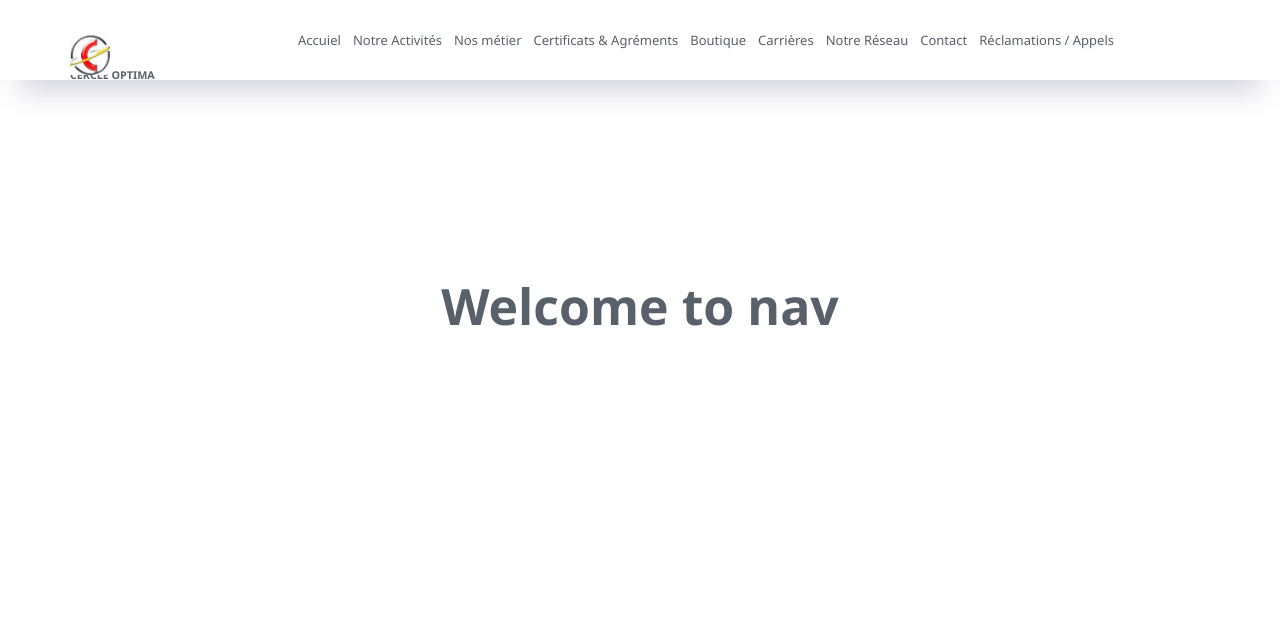
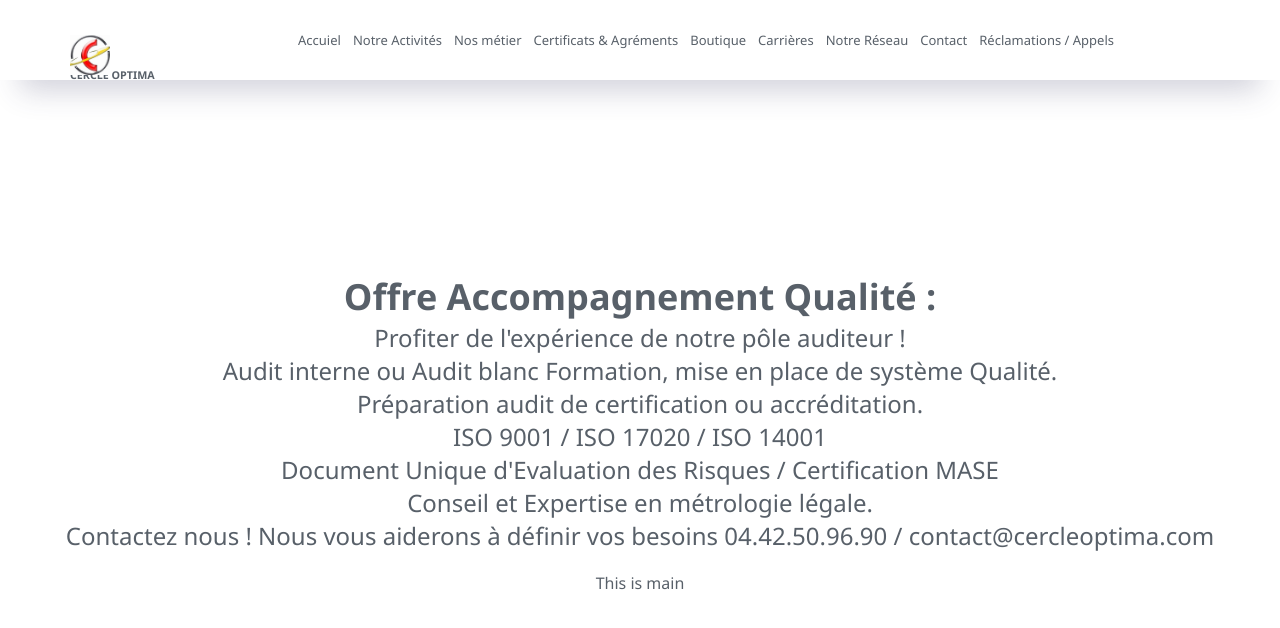
Before and after one commit to abdulrahman-kamara/optima-site, a React (Create React App) app: page / in a window 1280 px wide. Shown: the top 628 px of the page. Built offline with nearby package versions, Linux system fonts and the light colour scheme.

Commit message:
SWR package install pour fetcher le donner

```diff
--- a/package.json
+++ b/package.json
@@ -22,6 +22,7 @@
     "react-router-dom": "^6.6.2",
     "react-scripts": "5.0.1",
     "styled-components": "^5.3.6",
+    "swr": "^2.0.3",
     "web-vitals": "^2.1.4"
   },
   "scripts": {
--- a/src/pages/Accueil.js
+++ b/src/pages/Accueil.js
@@ -3,7 +3,43 @@ import React from "react";
 function Accueil() {
   return (
     <section className="hero">
-      <h1>Welcome to nav</h1>
+      <div
+        className="hero-title"
+        style={{
+          display: "block",
+          fontSize: "24px",
+          fontweight: "bold",
+          textAlign: "center",
+          marginBottom: "20px",
+        }}
+      >
+        <h2>Offre Accompagnement Qualité :</h2>
+        <a href="https://github.com/">
+          {" "}
+          Profiter de l'expérience de notre pôle auditeur !
+        </a>
+        <ul>
+          <li>
+            {" "}
+            Audit interne ou Audit blanc Formation, mise en place de système
+            Qualité.{" "}
+          </li>
+          <li> Préparation audit de certification ou accréditation.</li>
+          <li> ISO 9001 / ISO 17020 / ISO 14001 </li>
+          <li>
+            {" "}
+            Document Unique d'Evaluation des Risques / Certification MASE{" "}
+          </li>
+          <li> Conseil et Expertise en métrologie légale.</li>
+        </ul>
+        <a href="http://">
+          Contactez nous ! Nous vous aiderons à définir vos besoins
+          04.42.50.96.90 / contact@cercleoptima.com
+        </a>
+      </div>
+      <main>
+        <p>This is main</p>
+      </main>
     </section>
   );
 }
--- a/src/pages/Nore-reseau/Map/AdherentMap.js
+++ b/src/pages/Nore-reseau/Map/AdherentMap.js
@@ -1,22 +1,35 @@
-import React from 'react'
-import { MapContainer, Marker, Popup, TileLayer } from 'react-leaflet'
-import { useState } from 'react';
-import {  Icon } from 'leaflet';
-import "leaflet/dist/leaflet.css"
-import data from '../../../data/skateboard-parks.json'
+import React from "react";
+import { MapContainer, Marker, Popup, TileLayer } from "react-leaflet";
+import { useState } from "react";
+import { Icon } from "leaflet";
+import "leaflet/dist/leaflet.css";
+import data from "../../../data/skateboard-parks.json";
+// import supervisionService from "../../../Context/SupervisionService"
+// import useSWR from 'swr'
 
+export const icon = new Icon({
+  iconUrl: "/skateboarding.svg",
+  iconSize: [25, 25],
+});
 
-export const icon  = new Icon({
-    iconUrl : "/skateboarding.svg",
-    iconSize : [25, 25]
-})
+// const fetcher = (...args) => fetch(...args).then(res => res.json())
 
 export default function AdherentMap() {
-    const [aderentLoc, setAdherentLoc] = useState(null)
+  const [aderentLoc, setAdherentLoc] = useState(null);
+  //     const [actif, setActif] = useState(null)
+
+  // const url = supervisionService.getAllAdherent()
+
+  // const {data, error} = useSWR(url, fetcher)
+
+  // const locationadhrent = data && !error ?  data.slice(0, 500) : [];
 
   return (
-    <MapContainer center={[45.4, -75.7]} zoom={13} scrollWheelZoom={false}
-    style={{width:'50%', height:'50vh'}}
+    <MapContainer
+      center={[45.4, -75.7]}
+      zoom={13}
+      scrollWheelZoom={false}
+      style={{ width: "50%", height: "50vh" }}
     >
       <TileLayer
         attribution='&copy; <a href="https://www.openstreetmap.org/copyright">OpenStreetMap</a> contributors'
@@ -27,12 +40,12 @@ export default function AdherentMap() {
           key={park.properties.PARK_ID}
           position={[
             park.geometry.coordinates[1],
-        park.geometry.coordinates[0]
+            park.geometry.coordinates[0],
           ]}
           eventHandlers={{
             click: () => {
-        setAdherentLoc(park)
-    }
+              setAdherentLoc(park);
+            },
           }}
           icon={icon}
         />
@@ -41,25 +54,20 @@ export default function AdherentMap() {
         <Popup
           position={[
             aderentLoc.geometry.coordinates[1],
-            aderentLoc.geometry.coordinates[0]
+            aderentLoc.geometry.coordinates[0],
           ]}
-         onClose={()=>{
-            setAdherentLoc(null)
+          onClose={() => {
+            setAdherentLoc(null);
           }}
-
-
         >
-
           <div>
             <h2>{aderentLoc.properties.NAME}</h2>
             <p>{aderentLoc.properties.DESCRIPTIO}</p>
           </div>
         </Popup>
       )}
-
-
     </MapContainer>
-  )
+  );
 }
 
 //   <span className="filtre">
```
Also changed, not shown: 1 other file (tests, documents, lock files or other folders). Lines whose indentation alone changed are shown as unchanged.
